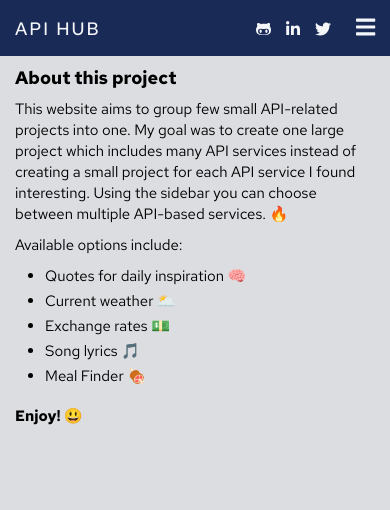
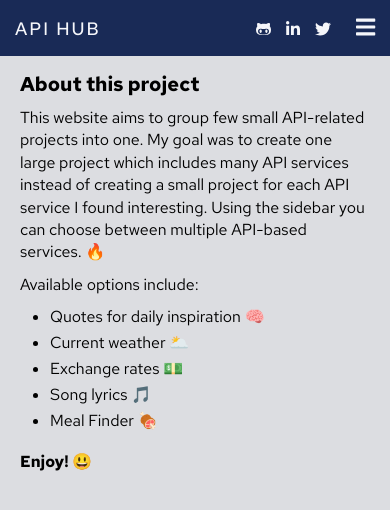
Before and after one commit to JalalMallah/API-All-In-One, a React (Create React App) app: page / in a window 390 px wide. Shown: the top 510 px of the page. Built offline with nearby package versions, Linux system fonts and the light colour scheme.

Commit message:
feat: add media queries for the reusable and common components of the project for all devices

```diff
--- a/src/components/views/Home/Home.js
+++ b/src/components/views/Home/Home.js
@@ -34,9 +34,25 @@ const List = styled.ul`
   & li {
     margin: 0 0 0.5rem;
     font-size: 1.5rem;
+
+    @media (min-width: 360px) {
+      font-size: 1.6rem;
+    }
+
+    @media (min-width: 768px) {
+      font-size: 1.8rem;
+    }
   }
 `;
 
 const Subtitle = styled.h4`
   font-size: 1.5rem;
+
+  @media (min-width: 360px) {
+    font-size: 1.6rem;
+  }
+
+  @media (min-width: 768px) {
+    font-size: 1.8rem;
+  }
 `;
--- a/src/components/views/Quotes/Quotes.js
+++ b/src/components/views/Quotes/Quotes.js
@@ -1,7 +1,7 @@
 import React, { useCallback, useEffect, useState } from 'react';
 import styled from 'styled-components';
 
-import { Button, Paragraph, Title } from 'styles/MyStyledComponents';
+import { Button, Paragraph, Title, Wrapper } from 'styles/MyStyledComponents';
 
 const URL = 'https://type.fit/api/quotes';
 
@@ -38,10 +38,6 @@ export default function Quotes() {
   );
 }
 
-const Wrapper = styled.main`
-  padding: 1rem 1.5rem;
-`;
-
 const QuoteAuthor = styled(Paragraph)`
   font-size: 1.4rem;
   text-transform: uppercase;
--- a/src/styles/MyStyledComponents.js
+++ b/src/styles/MyStyledComponents.js
@@ -32,13 +32,42 @@ export const Paragraph = styled.p`
   margin: 0 0 1rem;
   font-size: 1.5rem;
   line-height: 1.4;
+
+  @media (min-width: 360px) {
+    font-size: 1.6rem;
+  }
+
+  @media (min-width: 768px) {
+    font-size: 1.8rem;
+  }
 `;
 
 export const Title = styled.h1`
   margin: 0 0 1rem;
   font-size: 1.8rem;
+
+  @media (min-width: 360px) {
+    font-size: 2rem;
+  }
+
+  @media (min-width: 768px) {
+    margin: 0 0 1.5rem;
+    font-size: 2.4rem;
+    text-align: center;
+  }
 `;
 
 export const Wrapper = styled.main`
+  width: 100%;
+  max-width: 500px;
   padding: 1rem 1.5rem 3rem;
+  margin: 0 auto;
+
+  @media (min-width: 360px) {
+    padding: 1.5rem 2rem 3rem;
+  }
+
+  @media (min-width: 768px) {
+    padding: 3rem 2rem 3rem;
+  }
 `;
```
